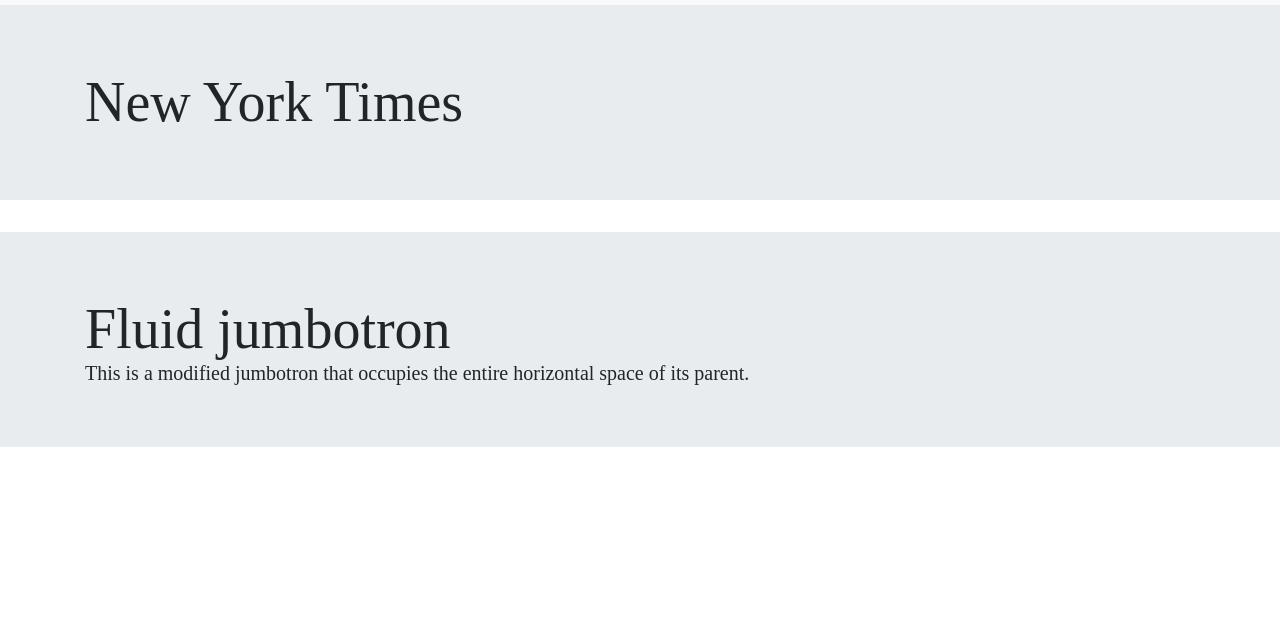
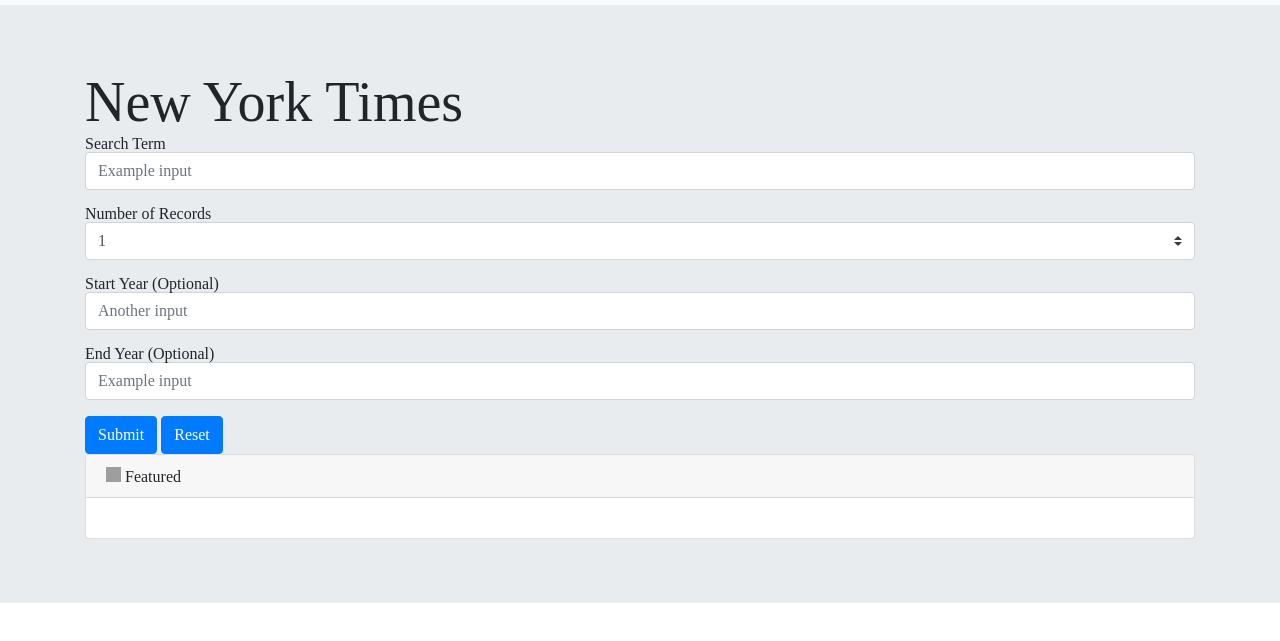
Before and after one commit to orobbio/team-3-nytimes, a plain HTML site: page index.html in a window 1280 px wide. Shown: the part 51-692 px from the top of the page. Drawn offline with nearby package versions, Linux system fonts and the light colour scheme; files that its build step writes are made by us from their sources; grey boxes are pictures that could not be loaded.

Commit message:
html design secondary

```diff
--- a/index.html
+++ b/index.html
@@ -1,35 +1,76 @@
 <!doctype html>
 <html lang="en">
+
 <head>
     <meta charset="utf-8">
     <meta name="viewport" content="width=device-width, initial-scale=1, shrink-to-fit=no">
-    <link rel="stylesheet" href="https://stackpath.bootstrapcdn.com/bootstrap/4.3.1/css/bootstrap.min.css" integrity="sha384-ggOyR0iXCbMQv3Xipma34MD+dH/1fQ784/j6cY/iJTQUOhcWr7x9JvoRxT2MZw1T" crossorigin="anonymous">
+    <link rel="stylesheet" href="https://stackpath.bootstrapcdn.com/bootstrap/4.3.1/css/bootstrap.min.css"
+        integrity="sha384-ggOyR0iXCbMQv3Xipma34MD+dH/1fQ784/j6cY/iJTQUOhcWr7x9JvoRxT2MZw1T" crossorigin="anonymous">
     <link rel="stylesheet" href="">
     <link rel="stylesheet" href="/06-ajax/01-Activities/16-NYTSearch/Instructions/Images/reset.css">
 
     <title>New York Times Search</title>
 </head>
+
 <body>
     <!-- Image and text -->
     <nav class="navbar navbar-light bg-light">
         <a class="navbar-brand" href="#">
-      <img src="https://encrypted-tbn0.gstatic.com/images?q=tbn:ANd9GcSjNyq5SZBxhhaAouHKM0vA-oMkF11gUKgoIN7GQJJuT71C2q17Rg&s" width="30" height="30" class="d-inline-block align-top" alt="">
+            <img src="https://encrypted-tbn0.gstatic.com/images?q=tbn:ANd9GcSjNyq5SZBxhhaAouHKM0vA-oMkF11gUKgoIN7GQJJuT71C2q17Rg&s"
+                width="30" height="30" class="d-inline-block align-top" alt="">
             New York Times
         </a>
     </nav>
     <div class="jumbotron jumbotron-fluid">
         <div class="container">
             <h1 class="display-4">New York Times</h1>
+            <form>
+                <div class="form-group">
+                    <label for="formGroupExampleInput">Search Term</label>
+                    <input type="text" class="form-control" id="formGroupExampleInput" placeholder="Example input">
+                </div>
+                <div class="form-group">
+                    <label for="formGroupExampleInput">Number of Records</label>
+                    <select class="custom-select" required>
+                        <option value="1">1</option>
+                        <option value="5">5</option>
+                        <option value="10">10</option>
+                        <option value="20">20</option>
 
+                    </select>
+                    <div class="invalid-feedback">Example invalid custom select feedback</div>
+                </div>
+                <div class="form-group">
+                    <label for="formGroupExampleInput2">Start Year (Optional)</label>
+                    <input type="text" class="form-control" id="formGroupExampleInput2" placeholder="Another input">
+                </div>
+                <div class="form-group">
+                    <label for="formGroupExampleInput">End Year (Optional)</label>
+                    <input type="text" class="form-control" id="formGroupExampleInput" placeholder="Example input">
+                </div>
+
+            </form>
+            <button type="submit" class="btn btn-primary">Submit</button>
+            <button type="clear" class="btn btn-primary">Reset</button>
+
+            <br>
+            <div class="card">
+                <div class="card-header">
+                    <img src="https://encrypted-tbn0.gstatic.com/images?q=tbn:ANd9GcSjNyq5SZBxhhaAouHKM0vA-oMkF11gUKgoIN7GQJJuT71C2q17Rg&s"
+                        width="15" height="15" class="d-inline-block align-center" alt="">
+                    Featured
+                    </a>
+
+                </div>
+                <div class="card-body">
 
                 </div>
             </div>
 
-<div class="jumbotron jumbotron-fluid">
-  <div class="container">
-    <h1 class="display-4">Fluid jumbotron</h1>
-    <p class="lead">This is a modified jumbotron that occupies the entire horizontal space of its parent.</p>
         </div>
+
+
+
     </div>
 
 
@@ -40,14 +81,15 @@
 
 
 
+    <script src="https://code.jquery.com/jquery-3.3.1.slim.min.js"
+        integrity="sha384-q8i/X+965DzO0rT7abK41JStQIAqVgRVzpbzo5smXKp4YfRvH+8abtTE1Pi6jizo" crossorigin="anonymous">
+    </script>
+    <script src="https://cdnjs.cloudflare.com/ajax/libs/popper.js/1.14.7/umd/popper.min.js"
+        integrity="sha384-UO2eT0CpHqdSJQ6hJty5KVphtPhzWj9WO1clHTMGa3JDZwrnQq4sF86dIHNDz0W1" crossorigin="anonymous">
+    </script>
+    <script src="https://stackpath.bootstrapcdn.com/bootstrap/4.3.1/js/bootstrap.min.js"
+        integrity="sha384-JjSmVgyd0p3pXB1rRibZUAYoIIy6OrQ6VrjIEaFf/nJGzIxFDsf4x0xIM+B07jRM" crossorigin="anonymous">
+    </script>
+</body>
 
-
-
-
-
-
-    <script src="https://code.jquery.com/jquery-3.3.1.slim.min.js" integrity="sha384-q8i/X+965DzO0rT7abK41JStQIAqVgRVzpbzo5smXKp4YfRvH+8abtTE1Pi6jizo" crossorigin="anonymous"></script>
-    <script src="https://cdnjs.cloudflare.com/ajax/libs/popper.js/1.14.7/umd/popper.min.js" integrity="sha384-UO2eT0CpHqdSJQ6hJty5KVphtPhzWj9WO1clHTMGa3JDZwrnQq4sF86dIHNDz0W1" crossorigin="anonymous"></script>
-    <script src="https://stackpath.bootstrapcdn.com/bootstrap/4.3.1/js/bootstrap.min.js" integrity="sha384-JjSmVgyd0p3pXB1rRibZUAYoIIy6OrQ6VrjIEaFf/nJGzIxFDsf4x0xIM+B07jRM" crossorigin="anonymous"></script>
-  </body>
 </html>
```
Lines whose indentation alone changed are shown as unchanged.
